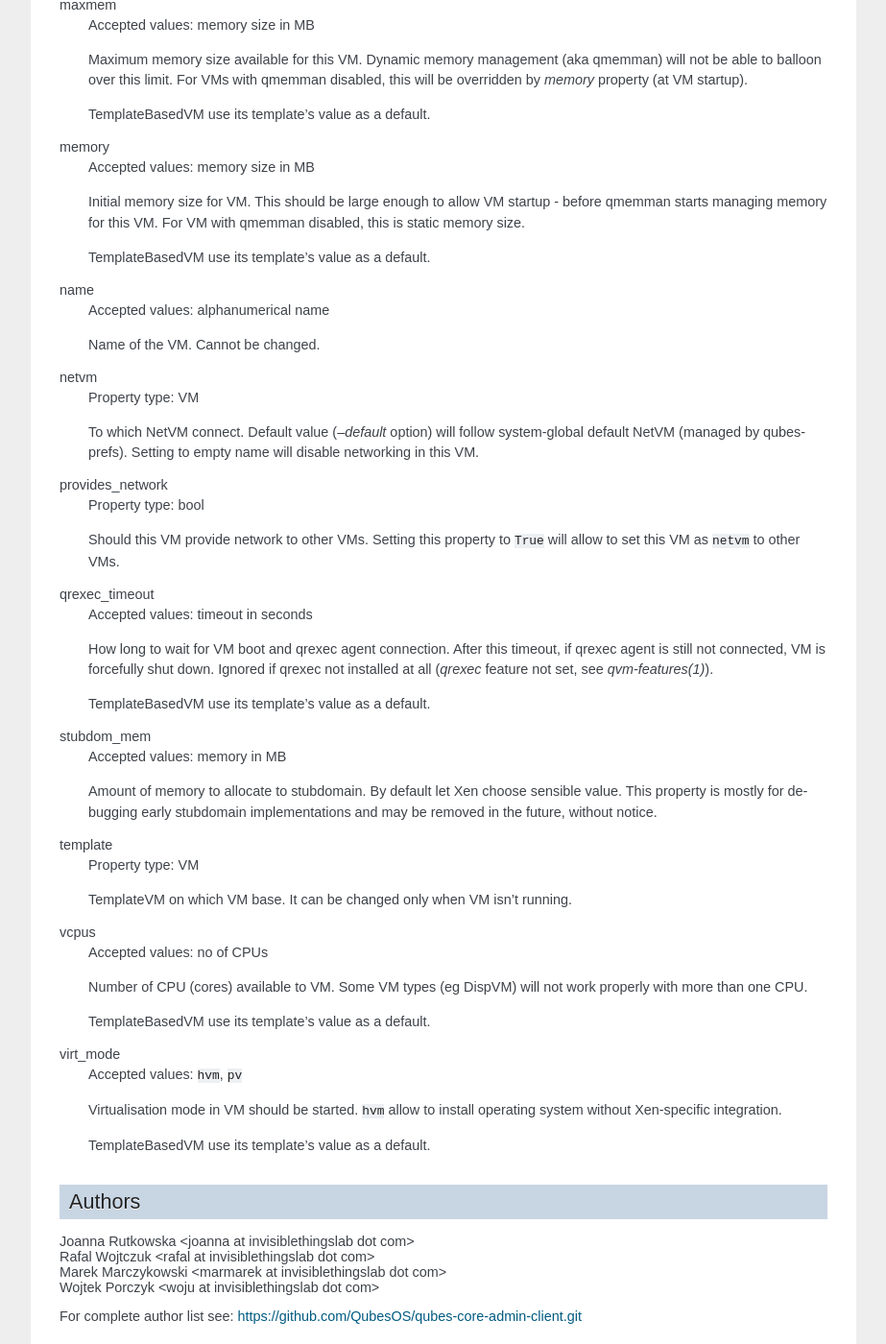
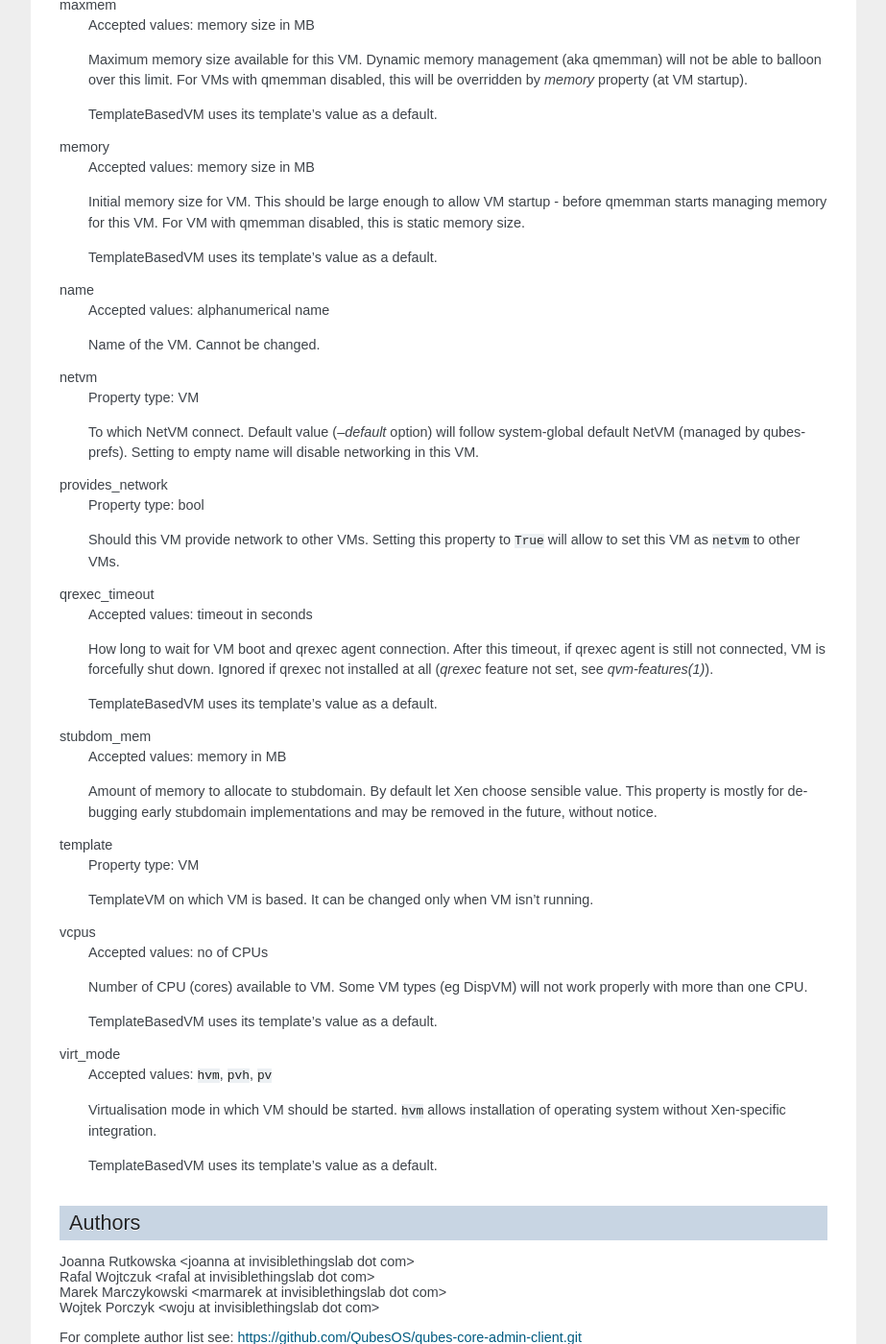
Before and after one commit to QubesOS/qubes-core-admin-client, a Sphinx documentation site: the page built from doc/manpages/qvm-prefs.rst, in a window 1280 px wide and 1400 px high, scrolled down 2630 px. Shown: the whole window at 96% size, without its empty margins (198-1121 px from the left). Built offline with Sphinx 7.4.7, drawn with Linux system fonts in a browser that asks for light colours; the version number could not be read and is left out; some of the changed text lies outside the part shown.

Commit message:
Minor changes to qvm-prefs manpage. Closes QubesOS/qubes-issues#8310.

```diff
--- a/doc/manpages/qvm-prefs.rst
+++ b/doc/manpages/qvm-prefs.rst
@@ -99,7 +99,7 @@ default_user
     Default user used by :manpage:`qvm-run(1)`. Note that it make sense only on
     non-standard template, as the standard one always have "user" account.
 
-    TemplateBasedVM use its template's value as a default.
+    TemplateBasedVM uses its template's value as a default.
 
 template_for_dispvms
     Property type: bool
@@ -125,7 +125,7 @@ kernel
     Kernel version to use. Setting to empty value will use bootloader installed
     in root volume (of VM's template) - available only for HVM.
 
-    TemplateBasedVM use its template's value as a default.
+    TemplateBasedVM uses its template's value as a default.
 
 kernelopts
     Accepted values: string
@@ -136,7 +136,7 @@ kernelopts
     Some helpful options (for debugging purposes): ``earlyprintk=xen``,
     ``init=/bin/bash``
 
-    TemplateBasedVM use its template's value as a default.
+    TemplateBasedVM uses its template's value as a default.
 
 label
     Accepted values: ``red``, ``orange``, ``yellow``, ``green``, ``gray``,
@@ -161,7 +161,7 @@ maxmem
     qmemman disabled, this will be overridden by *memory* property (at VM
     startup).
 
-    TemplateBasedVM use its template's value as a default.
+    TemplateBasedVM uses its template's value as a default.
 
 memory
     Accepted values: memory size in MB
@@ -170,7 +170,7 @@ memory
     - before qmemman starts managing memory for this VM. For VM with qmemman
     disabled, this is static memory size.
 
-    TemplateBasedVM use its template's value as a default.
+    TemplateBasedVM uses its template's value as a default.
 
 name
     Accepted values: alphanumerical name
@@ -198,7 +198,7 @@ qrexec_timeout
     Ignored if qrexec not installed at all (`qrexec` feature not set, see
     :manpage:`qvm-features(1)`).
 
-    TemplateBasedVM use its template's value as a default.
+    TemplateBasedVM uses its template's value as a default.
 
 stubdom_mem
     Accepted values: memory in MB
@@ -210,7 +210,7 @@ stubdom_mem
 template
     Property type: VM
 
-    TemplateVM on which VM base. It can be changed only when VM isn't running.
+    TemplateVM on which VM is based. It can be changed only when VM isn't running.
 
 vcpus
     Accepted values: no of CPUs
@@ -218,15 +218,15 @@ vcpus
     Number of CPU (cores) available to VM. Some VM types (eg DispVM) will not
     work properly with more than one CPU.
 
-    TemplateBasedVM use its template's value as a default.
+    TemplateBasedVM uses its template's value as a default.
 
 virt_mode
-    Accepted values: ``hvm``, ``pv``
+    Accepted values: ``hvm``, ``pvh``, ``pv``
 
-    Virtualisation mode in VM should be started. ``hvm`` allow to install
-    operating system without Xen-specific integration.
+    Virtualisation mode in which VM should be started. ``hvm`` allows
+    installation of operating system without Xen-specific integration.
 
-    TemplateBasedVM use its template's value as a default.
+    TemplateBasedVM uses its template's value as a default.
 
 Authors
 -------
```
